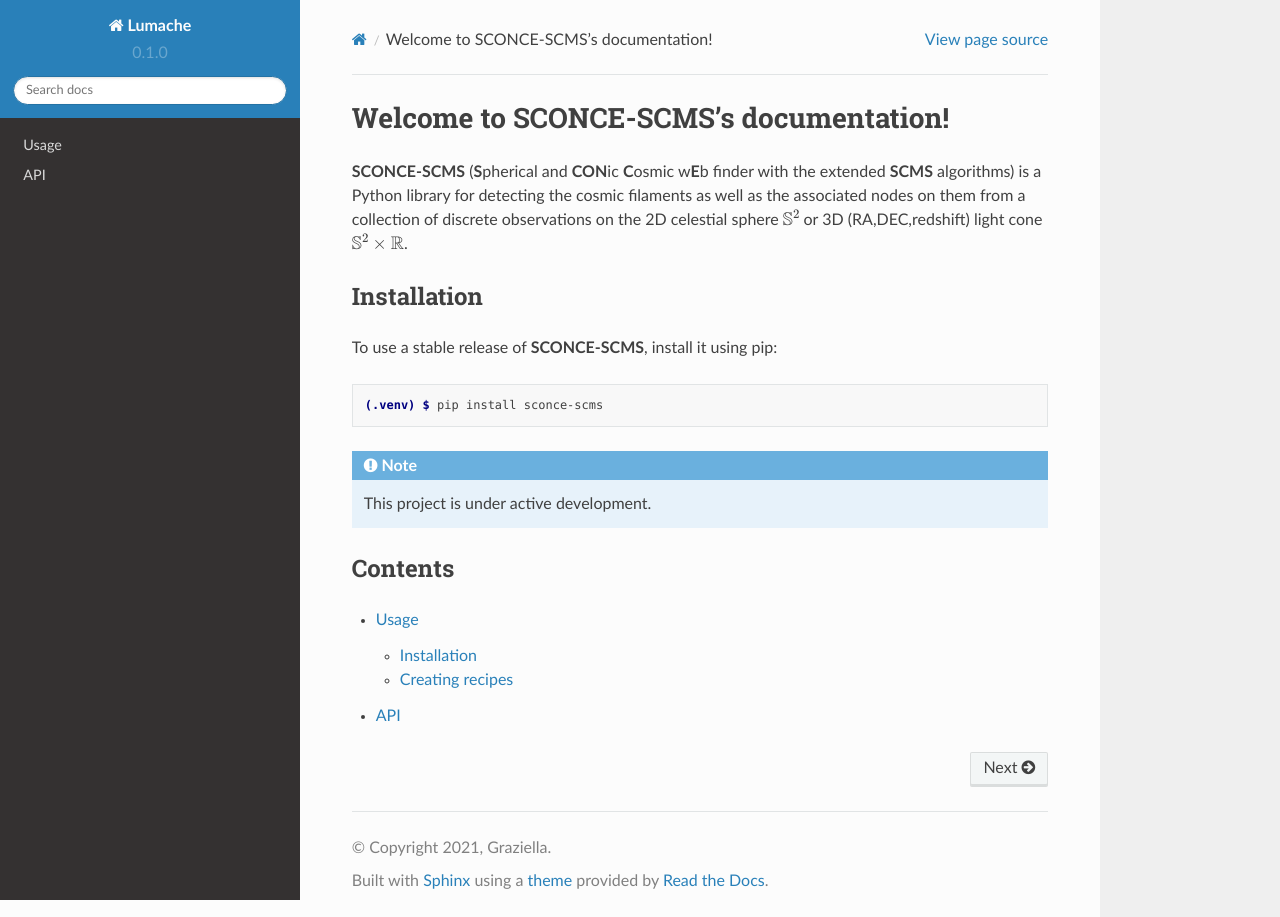
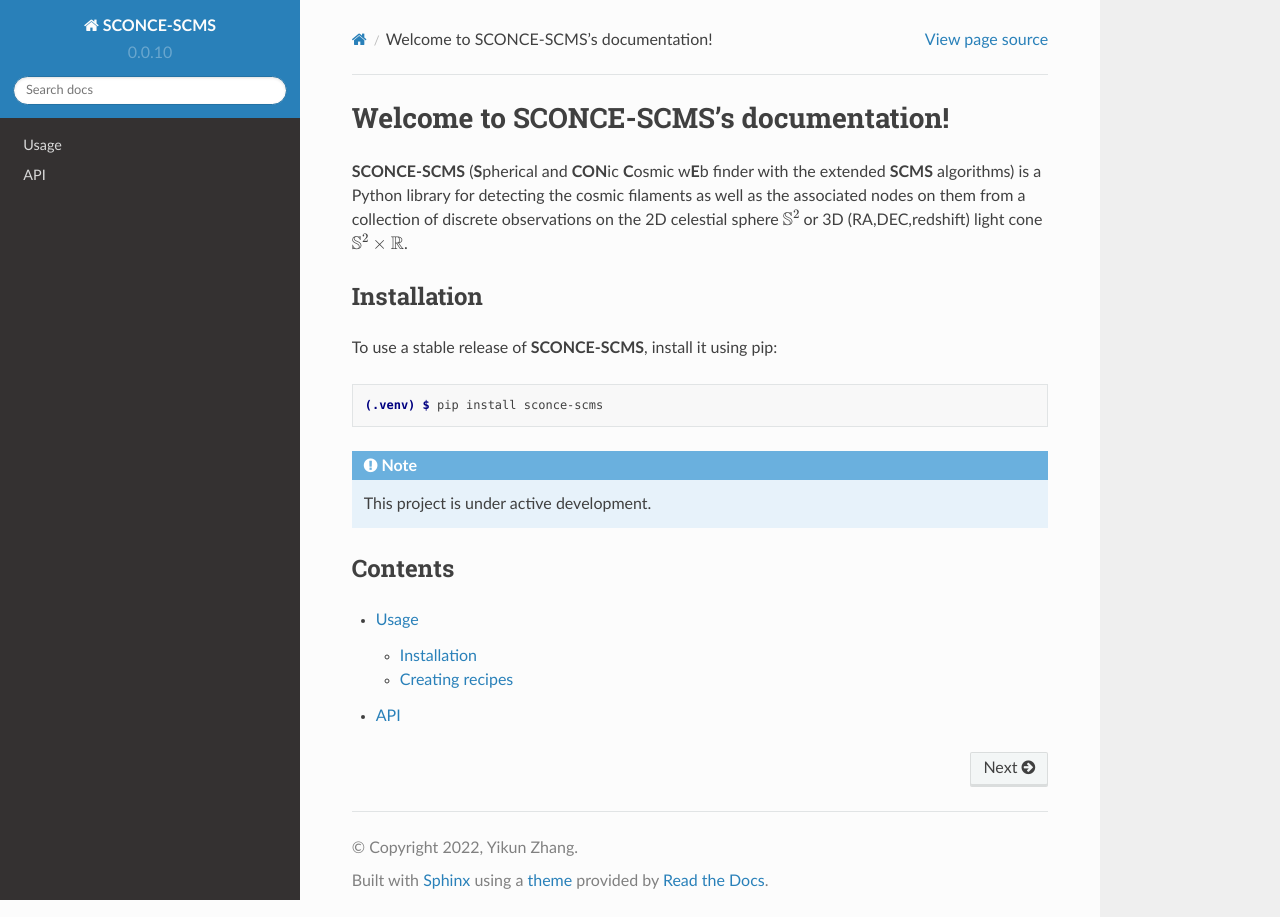
Before and after one commit to zhangyk8/sconce-scms, a Sphinx documentation site: the page built from docs/source/index.rst, in a window 1280 px wide. Built offline with Sphinx 7.4.7 and the Read the Docs theme 2.0.0, drawn with Linux system fonts in a browser that asks for light colours.

Commit message:
Update conf.py

```diff
--- a/docs/source/conf.py
+++ b/docs/source/conf.py
@@ -2,12 +2,12 @@
 
 # -- Project information
 
-project = 'Lumache'
-copyright = '2021, Graziella'
-author = 'Graziella'
+project = 'SCONCE-SCMS'
+copyright = '2022, Yikun Zhang'
+author = 'Yikun Zhang'
 
 release = '0.1'
-version = '0.1.0'
+version = '0.0.10'
 
 # -- General configuration
 
```
